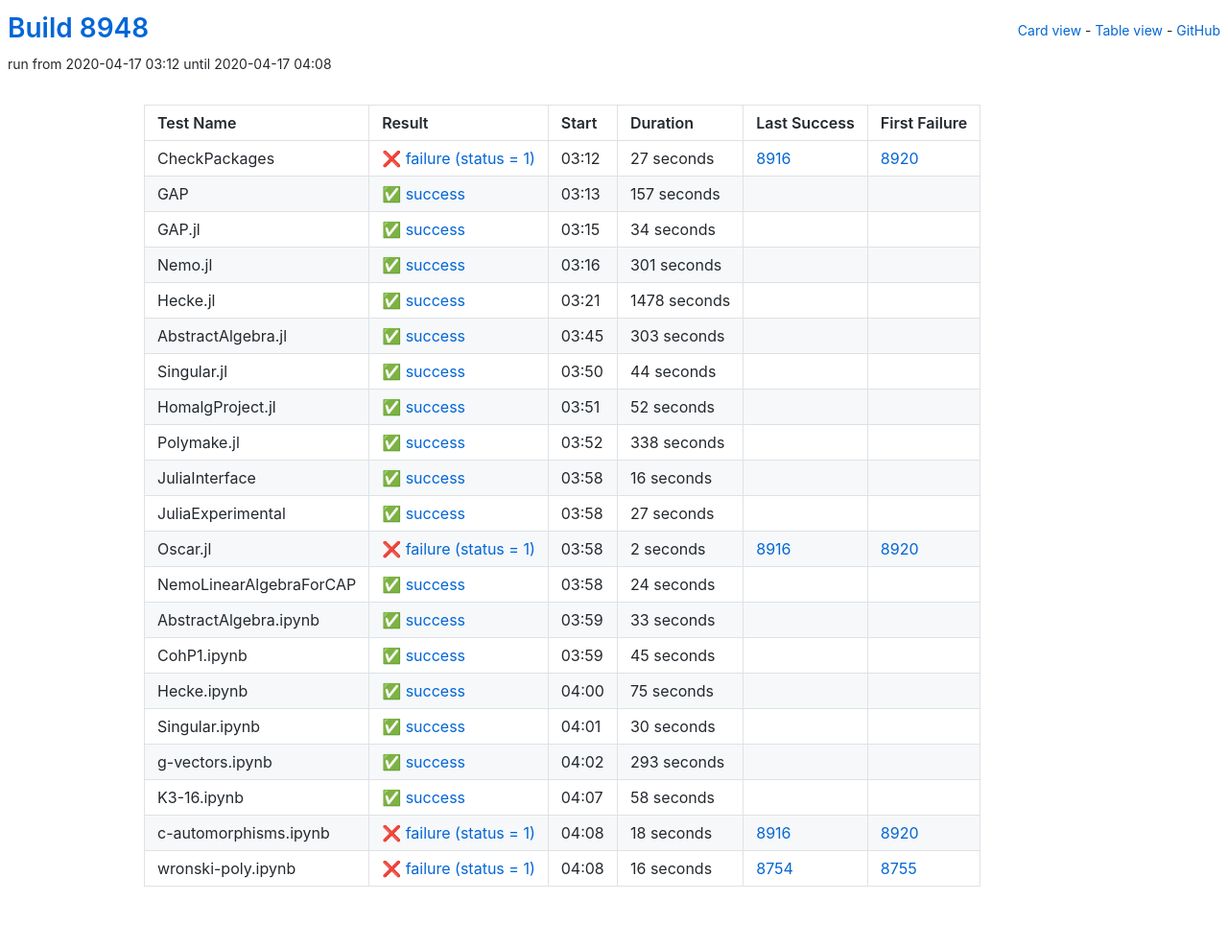
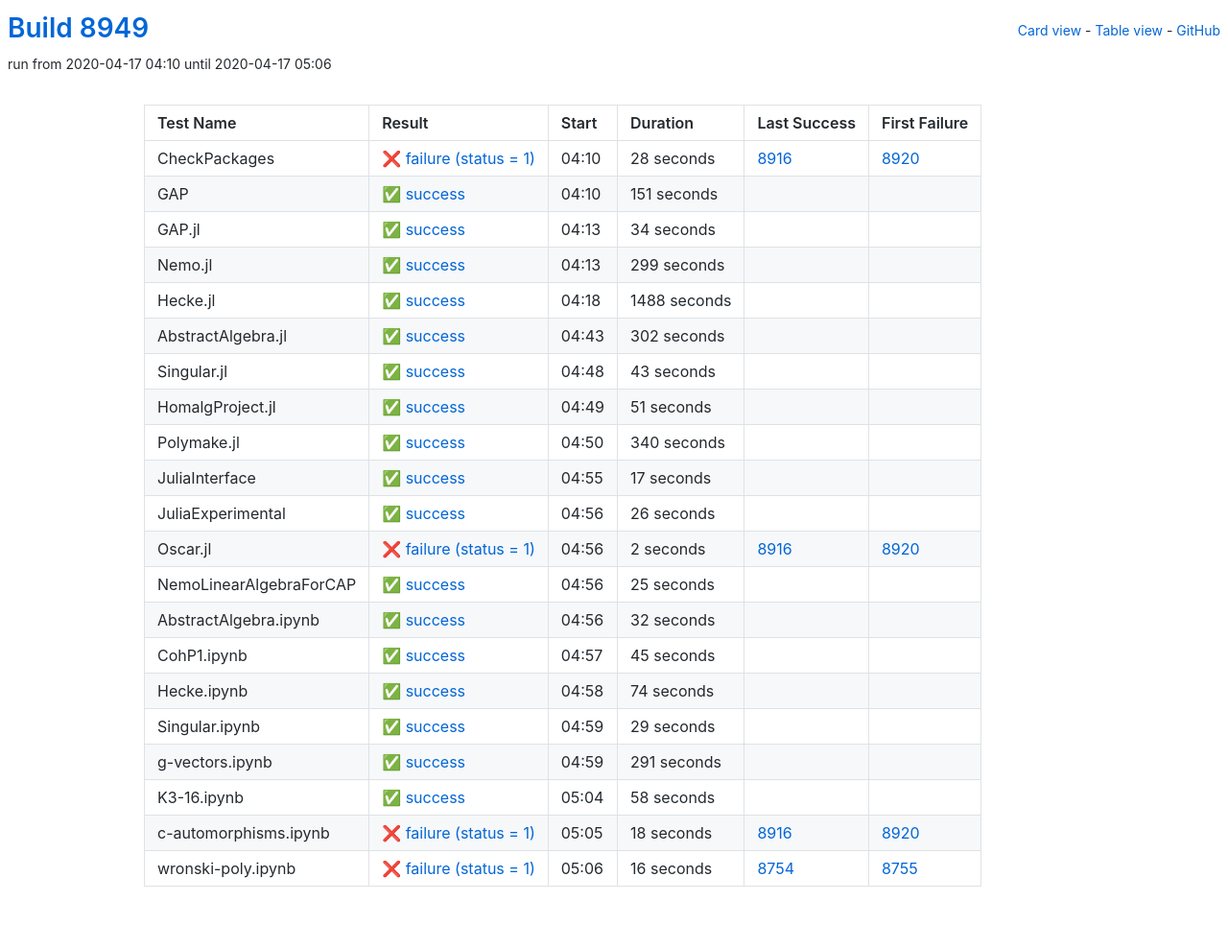
Before and after one commit to oscar-system/oscar-ci-status, a Jekyll site: the page built from table.html, in a window 1280 px wide. Shown: the whole page at 96% size. Built offline with Jekyll 4.4.1, drawn with Linux system fonts in a browser that asks for light colours.

Commit message:
Build 8949

```diff
--- a/_data/ci.yml
+++ b/_data/ci.yml
@@ -1,27 +1,27 @@
-build: 8948
-build_url: https://oscarci.mathematik.uni-kl.de/job/oscar/8948/
+build: 8949
+build_url: https://oscarci.mathematik.uni-kl.de/job/oscar/8949/
 job: oscar
 tests:
-- duration: 27
+- duration: 28
   exitcode: 1
   first_failure: 8920
   first_failure_url: https://oscarci.mathematik.uni-kl.de/job/oscar/8920/
   last_success: 8916
   last_success_url: https://oscarci.mathematik.uni-kl.de/job/oscar/8916/
-  log: https://oscarci.mathematik.uni-kl.de/job/oscar/8948/artifact/logs/build-8948/CheckPackages.log
+  log: https://oscarci.mathematik.uni-kl.de/job/oscar/8949/artifact/logs/build-8949/CheckPackages.log
   name: CheckPackages
-  start: 2020-04-17 03:12
+  start: 2020-04-17 04:10
   status: failure
   success: false
-- duration: 157
+- duration: 151
   exitcode: 0
   first_failure: false
   first_failure_url: null
   last_success: false
   last_success_url: null
-  log: https://oscarci.mathematik.uni-kl.de/job/oscar/8948/artifact/logs/build-8948/GAP.log
+  log: https://oscarci.mathematik.uni-kl.de/job/oscar/8949/artifact/logs/build-8949/GAP.log
   name: GAP
-  start: 2020-04-17 03:13
+  start: 2020-04-17 04:10
   status: success
   success: true
 - duration: 34
@@ -30,97 +30,97 @@ tests:
   first_failure_url: null
   last_success: false
   last_success_url: null
-  log: https://oscarci.mathematik.uni-kl.de/job/oscar/8948/artifact/logs/build-8948/GAP.jl.log
+  log: https://oscarci.mathematik.uni-kl.de/job/oscar/8949/artifact/logs/build-8949/GAP.jl.log
   name: GAP.jl
-  start: 2020-04-17 03:15
+  start: 2020-04-17 04:13
   status: success
   success: true
-- duration: 301
+- duration: 299
   exitcode: 0
   first_failure: false
   first_failure_url: null
   last_success: false
   last_success_url: null
-  log: https://oscarci.mathematik.uni-kl.de/job/oscar/8948/artifact/logs/build-8948/Nemo.jl.log
+  log: https://oscarci.mathematik.uni-kl.de/job/oscar/8949/artifact/logs/build-8949/Nemo.jl.log
   name: Nemo.jl
-  start: 2020-04-17 03:16
+  start: 2020-04-17 04:13
   status: success
   success: true
-- duration: 1478
+- duration: 1488
   exitcode: 0
   first_failure: false
   first_failure_url: null
   last_success: false
   last_success_url: null
-  log: https://oscarci.mathematik.uni-kl.de/job/oscar/8948/artifact/logs/build-8948/Hecke.jl.log
+  log: https://oscarci.mathematik.uni-kl.de/job/oscar/8949/artifact/logs/build-8949/Hecke.jl.log
   name: Hecke.jl
-  start: 2020-04-17 03:21
+  start: 2020-04-17 04:18
   status: success
   success: true
-- duration: 303
+- duration: 302
   exitcode: 0
   first_failure: false
   first_failure_url: null
   last_success: false
   last_success_url: null
-  log: https://oscarci.mathematik.uni-kl.de/job/oscar/8948/artifact/logs/build-8948/AbstractAlgebra.jl.log
+  log: https://oscarci.mathematik.uni-kl.de/job/oscar/8949/artifact/logs/build-8949/AbstractAlgebra.jl.log
   name: AbstractAlgebra.jl
-  start: 2020-04-17 03:45
+  start: 2020-04-17 04:43
   status: success
   success: true
-- duration: 44
+- duration: 43
   exitcode: 0
   first_failure: false
   first_failure_url: null
   last_success: false
   last_success_url: null
-  log: https://oscarci.mathematik.uni-kl.de/job/oscar/8948/artifact/logs/build-8948/Singular.jl.log
+  log: https://oscarci.mathematik.uni-kl.de/job/oscar/8949/artifact/logs/build-8949/Singular.jl.log
   name: Singular.jl
-  start: 2020-04-17 03:50
+  start: 2020-04-17 04:48
   status: success
   success: true
-- duration: 52
+- duration: 51
   exitcode: 0
   first_failure: false
   first_failure_url: null
   last_success: false
   last_success_url: null
-  log: https://oscarci.mathematik.uni-kl.de/job/oscar/8948/artifact/logs/build-8948/HomalgProject.jl.log
+  log: https://oscarci.mathematik.uni-kl.de/job/oscar/8949/artifact/logs/build-8949/HomalgProject.jl.log
   name: HomalgProject.jl
-  start: 2020-04-17 03:51
+  start: 2020-04-17 04:49
   status: success
   success: true
-- duration: 338
+- duration: 340
   exitcode: 0
   first_failure: false
   first_failure_url: null
   last_success: false
   last_success_url: null
-  log: https://oscarci.mathematik.uni-kl.de/job/oscar/8948/artifact/logs/build-8948/Polymake.jl.log
+  log: https://oscarci.mathematik.uni-kl.de/job/oscar/8949/artifact/logs/build-8949/Polymake.jl.log
   name: Polymake.jl
-  start: 2020-04-17 03:52
+  start: 2020-04-17 04:50
   status: success
   success: true
-- duration: 16
+- duration: 17
   exitcode: 0
   first_failure: false
   first_failure_url: null
   last_success: false
   last_success_url: null
-  log: https://oscarci.mathematik.uni-kl.de/job/oscar/8948/artifact/logs/build-8948/JuliaInterface.log
+  log: https://oscarci.mathematik.uni-kl.de/job/oscar/8949/artifact/logs/build-8949/JuliaInterface.log
   name: JuliaInterface
-  start: 2020-04-17 03:58
+  start: 2020-04-17 04:55
   status: success
   success: true
-- duration: 27
+- duration: 26
   exitcode: 0
   first_failure: false
   first_failure_url: null
   last_success: false
   last_success_url: null
-  log: https://oscarci.mathematik.uni-kl.de/job/oscar/8948/artifact/logs/build-8948/JuliaExperimental.log
+  log: https://oscarci.mathematik.uni-kl.de/job/oscar/8949/artifact/logs/build-8949/JuliaExperimental.log
   name: JuliaExperimental
-  start: 2020-04-17 03:58
+  start: 2020-04-17 04:56
   status: success
   success: true
 - duration: 2
@@ -129,31 +129,31 @@ tests:
   first_failure_url: https://oscarci.mathematik.uni-kl.de/job/oscar/8920/
   last_success: 8916
   last_success_url: https://oscarci.mathematik.uni-kl.de/job/oscar/8916/
-  log: https://oscarci.mathematik.uni-kl.de/job/oscar/8948/artifact/logs/build-8948/Oscar.jl.log
+  log: https://oscarci.mathematik.uni-kl.de/job/oscar/8949/artifact/logs/build-8949/Oscar.jl.log
   name: Oscar.jl
-  start: 2020-04-17 03:58
+  start: 2020-04-17 04:56
   status: failure
   success: false
-- duration: 24
+- duration: 25
   exitcode: 0
   first_failure: false
   first_failure_url: null
   last_success: false
   last_success_url: null
-  log: https://oscarci.mathematik.uni-kl.de/job/oscar/8948/artifact/logs/build-8948/NemoLinearAlgebraForCAP.log
+  log: https://oscarci.mathematik.uni-kl.de/job/oscar/8949/artifact/logs/build-8949/NemoLinearAlgebraForCAP.log
   name: NemoLinearAlgebraForCAP
-  start: 2020-04-17 03:58
+  start: 2020-04-17 04:56
   status: success
   success: true
-- duration: 33
+- duration: 32
   exitcode: 0
   first_failure: false
   first_failure_url: null
   last_success: false
   last_success_url: null
-  log: https://oscarci.mathematik.uni-kl.de/job/oscar/8948/artifact/logs/build-8948/AbstractAlgebra.ipynb.log
+  log: https://oscarci.mathematik.uni-kl.de/job/oscar/8949/artifact/logs/build-8949/AbstractAlgebra.ipynb.log
   name: AbstractAlgebra.ipynb
-  start: 2020-04-17 03:59
+  start: 2020-04-17 04:56
   status: success
   success: true
 - duration: 45
@@ -162,42 +162,42 @@ tests:
   first_failure_url: null
   last_success: false
   last_success_url: null
-  log: https://oscarci.mathematik.uni-kl.de/job/oscar/8948/artifact/logs/build-8948/CohP1.ipynb.log
+  log: https://oscarci.mathematik.uni-kl.de/job/oscar/8949/artifact/logs/build-8949/CohP1.ipynb.log
   name: CohP1.ipynb
-  start: 2020-04-17 03:59
+  start: 2020-04-17 04:57
   status: success
   success: true
-- duration: 75
+- duration: 74
   exitcode: 0
   first_failure: false
   first_failure_url: null
   last_success: false
   last_success_url: null
-  log: https://oscarci.mathematik.uni-kl.de/job/oscar/8948/artifact/logs/build-8948/Hecke.ipynb.log
+  log: https://oscarci.mathematik.uni-kl.de/job/oscar/8949/artifact/logs/build-8949/Hecke.ipynb.log
   name: Hecke.ipynb
-  start: 2020-04-17 04:00
+  start: 2020-04-17 04:58
   status: success
   success: true
-- duration: 30
+- duration: 29
   exitcode: 0
   first_failure: false
   first_failure_url: null
   last_success: false
   last_success_url: null
-  log: https://oscarci.mathematik.uni-kl.de/job/oscar/8948/artifact/logs/build-8948/Singular.ipynb.log
+  log: https://oscarci.mathematik.uni-kl.de/job/oscar/8949/artifact/logs/build-8949/Singular.ipynb.log
   name: Singular.ipynb
-  start: 2020-04-17 04:01
+  start: 2020-04-17 04:59
   status: success
   success: true
-- duration: 293
+- duration: 291
   exitcode: 0
   first_failure: false
   first_failure_url: null
   last_success: false
   last_success_url: null
-  log: https://oscarci.mathematik.uni-kl.de/job/oscar/8948/artifact/logs/build-8948/g-vectors.ipynb.log
+  log: https://oscarci.mathematik.uni-kl.de/job/oscar/8949/artifact/logs/build-8949/g-vectors.ipynb.log
   name: g-vectors.ipynb
-  start: 2020-04-17 04:02
+  start: 2020-04-17 04:59
   status: success
   success: true
 - duration: 58
@@ -206,9 +206,9 @@ tests:
   first_failure_url: null
   last_success: false
   last_success_url: null
-  log: https://oscarci.mathematik.uni-kl.de/job/oscar/8948/artifact/logs/build-8948/K3-16.ipynb.log
+  log: https://oscarci.mathematik.uni-kl.de/job/oscar/8949/artifact/logs/build-8949/K3-16.ipynb.log
   name: K3-16.ipynb
-  start: 2020-04-17 04:07
+  start: 2020-04-17 05:04
   status: success
   success: true
 - duration: 18
@@ -217,9 +217,9 @@ tests:
   first_failure_url: https://oscarci.mathematik.uni-kl.de/job/oscar/8920/
   last_success: 8916
   last_success_url: https://oscarci.mathematik.uni-kl.de/job/oscar/8916/
-  log: https://oscarci.mathematik.uni-kl.de/job/oscar/8948/artifact/logs/build-8948/c-automorphisms.ipynb.log
+  log: https://oscarci.mathematik.uni-kl.de/job/oscar/8949/artifact/logs/build-8949/c-automorphisms.ipynb.log
   name: c-automorphisms.ipynb
-  start: 2020-04-17 04:08
+  start: 2020-04-17 05:05
   status: failure
   success: false
 - duration: 16
@@ -228,8 +228,8 @@ tests:
   first_failure_url: https://oscarci.mathematik.uni-kl.de/job/oscar/8755/
   last_success: 8754
   last_success_url: https://oscarci.mathematik.uni-kl.de/job/oscar/8754/
-  log: https://oscarci.mathematik.uni-kl.de/job/oscar/8948/artifact/logs/build-8948/wronski-poly.ipynb.log
+  log: https://oscarci.mathematik.uni-kl.de/job/oscar/8949/artifact/logs/build-8949/wronski-poly.ipynb.log
   name: wronski-poly.ipynb
-  start: 2020-04-17 04:08
+  start: 2020-04-17 05:06
   status: failure
   success: false
```
Also changed, not shown: README.md.
